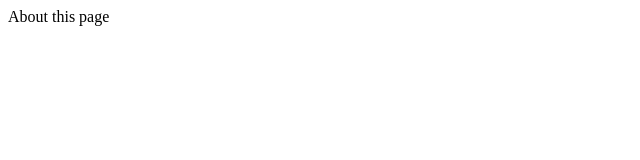
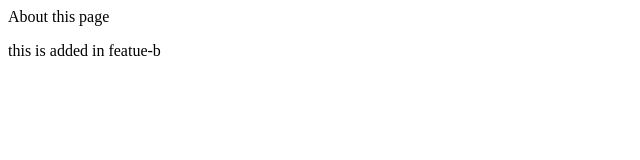
Before and after one commit to gigworld/git-one, a plain HTML site: page about.html in a window 1280 px wide. Shown: the whole page, without its empty margins (0-640 px from the left). Drawn offline with Linux system fonts and the light colour scheme.

Commit message:
about page edited in feature-b

```diff
--- a/about.html
+++ b/about.html
@@ -1,5 +1,6 @@
 <HTML>
     <body>
         <p> About this page</p>
+        <p>this is added in featue-b</p>
     </body>
 </HTML>
```
